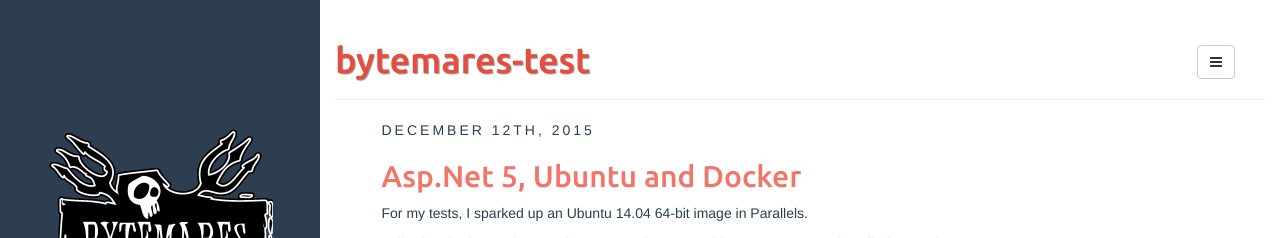
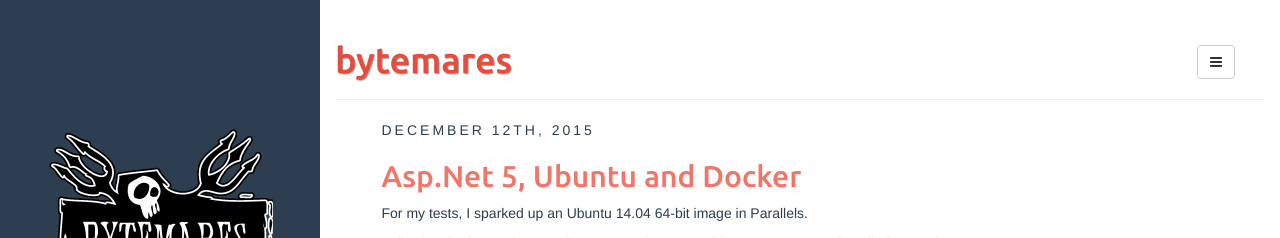
Before and after one commit to groovyghoul/groovyghoul.github.io, a Jekyll site: the page built from index.html, in a window 1280 px wide and 900 px high. Shown: the top 238 px of the window. Built offline with Jekyll 4.4.1, drawn with Linux system fonts in a browser that asks for light colours; the list of posts is cut into pages by our own code.

Commit message:
Remove test code

```diff
--- a/_config.yml
+++ b/_config.yml
@@ -18,7 +18,7 @@ defaults:
     scope:
       path: "" # empty string for all files
     values:
-      title: bytemares-test
+      title: bytemares
 
 description: ranting of a sane person
 author:
```
